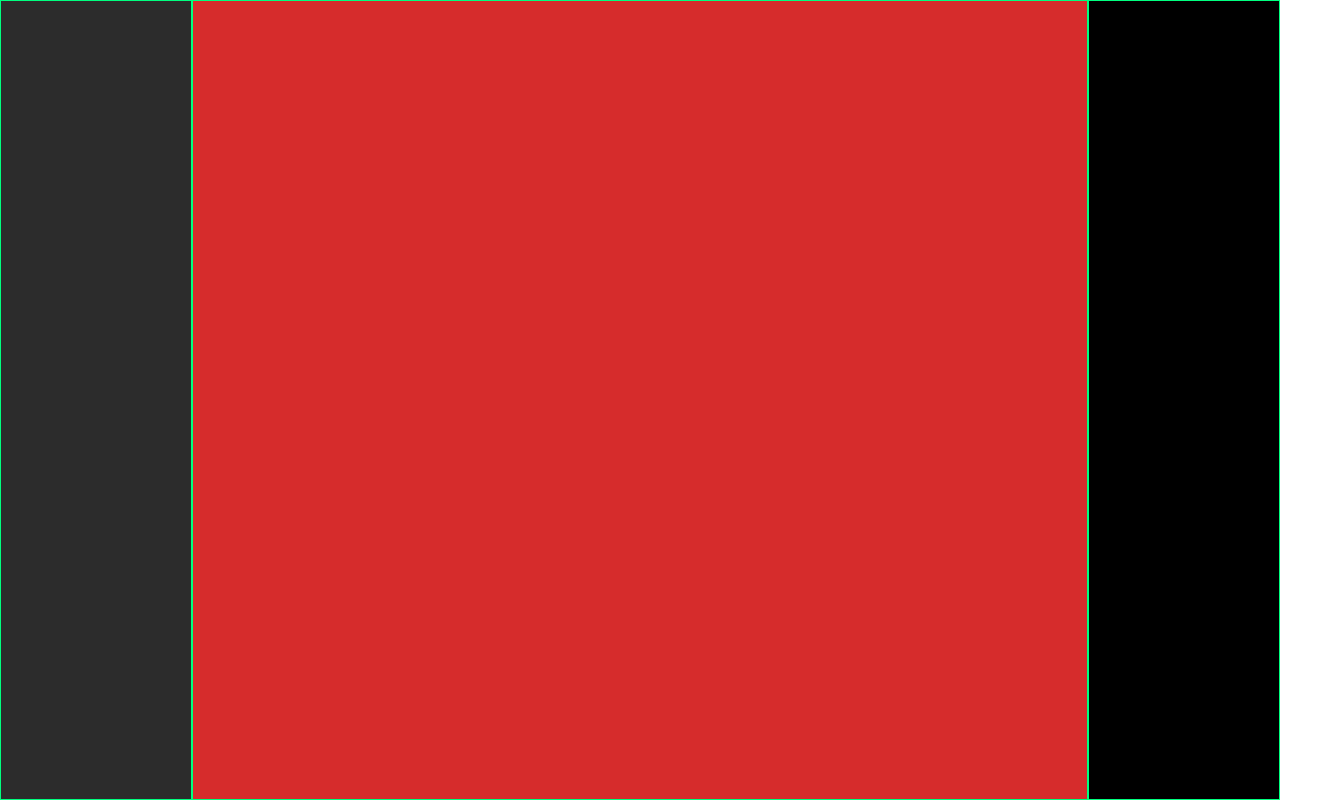
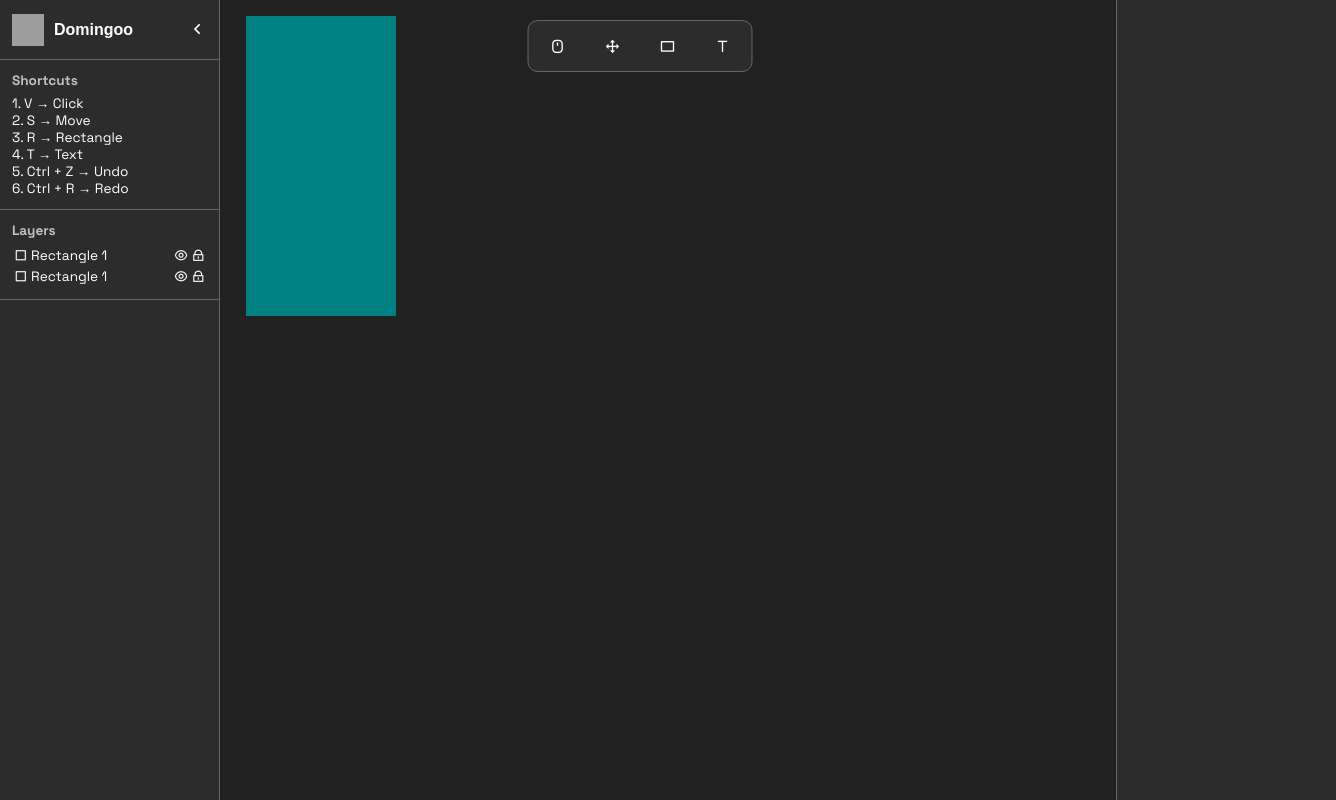
Before and after one commit to ashmitjr/Domingoo, a plain HTML site: page index.html in a window 1280 px wide. Shown: the whole page, 1336 px wide, since content can reach past the window. Drawn offline with nearby package versions, Linux system fonts and the light colour scheme; grey boxes are pictures that could not be loaded; a web font is replaced by a local one.

Commit message:
left panel design done

```diff
--- a/index.html
+++ b/index.html
@@ -1,21 +1,90 @@
 <!DOCTYPE html>
 <html lang="en">
+
 <head>
     <meta charset="UTF-8">
     <meta name="viewport" content="width=device-width, initial-scale=1.0">
-    <title>Figma Inspired</title>
+    <title>Domingoo</title>
+
+    <link rel="shortcut icon" href="https://img.icons8.com/?size=96&id=LkxszGNSIAhN&format=png" type="image/x-icon">
     <link rel="stylesheet" href="style.css">
+    <link href="https://cdn.jsdelivr.net/npm/remixicon@4.8.0/fonts/remixicon.css" rel="stylesheet">
+
+    <link rel="preconnect" href="https://fonts.googleapis.com">
+    <link rel="preconnect" href="https://fonts.gstatic.com" crossorigin>
+    <link
+        href="https://fonts.googleapis.com/css2?family=Arimo:ital@0;1&family=BBH+Hegarty&family=Bitcount+Ink:wght@100..900&family=Chakra+Petch:ital,wght@0,300;0,400;0,500;0,600;0,700;1,300;1,400;1,500;1,600;1,700&family=Delius&family=Indie+Flower&family=Knewave&family=Lato:ital,wght@0,100;0,300;0,400;0,700;0,900;1,100;1,300;1,400;1,700;1,900&family=Limelight&family=Luckiest+Guy&family=Open+Sans:ital,wght@0,300..800;1,300..800&family=Playwrite+DE+Grund:wght@100..400&family=Smythe&family=Space+Grotesk:wght@300..700&family=Stack+Sans+Notch:wght@200..700&family=Zalando+Sans:ital,wght@0,200..900;1,200..900&display=swap"
+        rel="stylesheet">
 </head>
+
 <body>
     <main>
-        <section class="leftpanel panels"></section>
-        <section class="canvas panels">
-            <section class="canvasContainer">
-                <section class="mainCanvas"></section>
-            </section>
-        </section>
-        <section class="rightpanel panels"></section>
+        <div class="leftpanel panels">
+            <div class="domingo">
+                <div class="brand">
+                    <img src="https://img.icons8.com/?size=96&id=LkxszGNSIAhN&format=png" alt="">
+                    <a href="#">Domingoo</a>
+                </div>
+                <div class="hide-btn">
+                    <i class="ri-arrow-left-s-line"></i>
+                </div>
+            </div>
+
+            <div class="shortcuts">
+                <h4>Shortcuts</h4>
+                <p>1. V → Click</p>
+                <p>2. S → Move</p>
+                <p>3. R → Rectangle</p>
+                <p>4. T → Text</p>
+                <p>5. Ctrl + Z → Undo</p>
+                <p>6. Ctrl + R → Redo</p>
+            </div>
+
+            <div class="layers">
+                <h4>Layers</h4>
+                <div class="layer" data-target="element-1">
+                    <section class="layer-left">
+                        <i class="ri-checkbox-blank-line"></i>
+                        <span>Rectangle 1</span>
+                    </section>
+                    <section class="layer-right">
+                        <i class="ri-eye-line"></i>
+                        <i class="ri-lock-line"></i>
+                    </section>
+                </div>
+                <div class="layer" data-target="element-2">
+                    <section class="layer-left">
+                        <i class="ri-checkbox-blank-line"></i>
+                        <span>Rectangle 1</span>
+                    </section>
+                    <section class="layer-right">
+                        <i class="ri-eye-line"></i>
+                        <i class="ri-lock-line"></i>
+                    </section>
+                </div>
+            </div>
+        </div>
+
+        <div class="canvas panels">
+            <div class="canvasContainer">
+                <div class="toolbar">
+                    <div class="buttons click"><i class="ri-mouse-line"></i></div>
+                    <div class="buttons move"><i class="ri-drag-move-2-fill"></i></div>
+                    <div class="buttons rectangle"><i class="ri-rectangle-line"></i></div>
+                    <div class="buttons text"><i class="ri-text"></i></div>
+                </div>
+
+                <div class="mainCanvas">
+                    <div class="rect" id="element-1"></div>
+                    <div class="rect" id="element-2"></div>
+                </div>
+            </div>
+        </div>
+
+        <div class="rightpanel panels"></div>
     </main>
-<script src="script.js"></script>
+
+    <script src="script.js"></script>
 </body>
+
 </html>
--- a/script.js
+++ b/script.js
@@ -0,0 +1,34 @@
+function togglePanel() {
+    const leftPanel = document.querySelector('.leftpanel');
+    const hideBtn = document.querySelector('.hide-btn i');
+    const canvas = document.querySelector('.canvas');
+
+    hideBtn.addEventListener('click', () => {
+        leftPanel.classList.toggle('collapsed');
+
+        if (leftPanel.classList.contains('collapsed')) {
+            hideBtn.classList.replace('ri-arrow-left-s-line', 'ri-arrow-right-s-line');
+            canvas.style.maxWidth = '82%';
+        } else {
+            hideBtn.classList.replace('ri-arrow-right-s-line', 'ri-arrow-left-s-line');
+            canvas.style.maxWidth = '70%';
+        }
+    });
+
+}
+
+togglePanel();
+
+function LayersPanel() {
+    const layerItem = document.querySelector('.layer');
+
+layerItem.addEventListener('click', () => {
+  const targetId = layerItem.dataset.target;
+  const element = document.getElementById(targetId);
+
+
+  element.style.outline = '2px solid #fff';
+});
+
+}
+LayersPanel();
--- a/style.css
+++ b/style.css
@@ -1,48 +1,177 @@
-*{
+* {
     margin: 0;
     padding: 0;
     box-sizing: border-box;
 }
 
-html, body{
+html, body {
     height: 100%;
     width: 100%;
 }
 
-main{
+main {
     height: 100%;
     width: 100%;
+    display: flex;
     background-color: #212121;
-    display: flex;
 }
 
-.panels{
+.panels {
     height: 100%;
-    background-color: black;
-    border: 1px springgreen solid;
 }
 
-.leftpanel{
+.leftpanel {
     width: 15%;
+    min-width: 220px;
     background-color: #2C2C2C;
+    border-right: 1px solid rgb(101, 101, 101);
+    overflow: hidden;
+    transition: width 0.25s ease;
 }
 
-.canvas{
-    width: 70%;
+.domingo {
+    height: 60px;
+    padding: 0 12px;
+    display: flex;
+    align-items: center;
+    justify-content: space-between;
+    color: white;
+    border-bottom: 1px solid rgb(101, 101, 101);
 }
 
-.canvasContainer{
+.domingo .brand {
+    display: flex;
+    align-items: center;
+    gap: 10px;
+}
+
+.domingo img {
+    height: 32px;
+    width: 32px;
+}
+
+.domingo a {
+    color: white;
+    text-decoration: none;
+    font-weight: 600;
+    font-family: "Stack Sans Notch", sans-serif;
+}
+
+.hide-btn {
+    font-size: 20px;
+    cursor: pointer;
+}
+
+.shortcuts,
+.layers {
+    padding: 12px;
+    color: white;
+    font-size: 0.85rem;
+    border-bottom: 1px solid rgb(101, 101, 101);
+    font-family: "Space Grotesk", sans-serif;
+}
+
+.shortcuts h4,
+.layers h4 {
+    margin-bottom: 6px;
+    opacity: 0.7;
+}
+
+.layers .empty {
+    opacity: 0.5;
+}
+
+.layers .layer {
+    display: flex;
+    align-items: center;
+    justify-content: space-between;
+    padding: 6px 0;
+    cursor: pointer;
+    padding: 2px 2px;
+}
+
+.layers .layer:hover {
+    background-color: rgb(60, 60, 60);
+    border-radius: 5px;
+}
+
+
+.leftpanel.collapsed {
+    width: 3%;
+    min-width: 3%;
+}
+
+.leftpanel.collapsed .shortcuts,
+.leftpanel.collapsed .layers,
+.leftpanel.collapsed .brand  {
+    display: none;
+}
+
+.canvas {
+    flex: 1;
+    max-width: 70%;
+}
+
+.canvasContainer {
     height: 100%;
     width: 100%;
     overflow: auto;
+    scrollbar-width: none;
 }
 
-.mainCanvas{
+.rect {
+    height: 150px;
+    width: 150px;
+    background-color: teal;
+}
+
+.mainCanvas {
     height: 2000px;
     width: 2000px;
-    background-color: rgb(214, 44, 44);
+    position: relative;
+    padding: 2vh 2vw;
+    color: white;
 }
 
-.rightpanel{
+.toolbar {
+    position: absolute;
+    top: 20px;
+    left: 50%;
+    transform: translateX(-50%);
+    padding: 10px 14px;
+    background-color: #2C2C2C;
+    border-radius: 10px;
+    border: 0.5px solid rgb(101, 101, 101);
+    z-index: 9999;
+    display: flex;
+    align-items: center;
+    gap: 25px;
+}
+
+.toolbar .buttons {
+    height: 30px;
+    width: 30px;
+    display: flex;
+    align-items: center;
+    justify-content: center;
+    border-radius: 5px;
+    cursor: pointer;
+    color: white;
+}
+
+.buttons:hover {
+    background-color: rgb(60, 60, 60);
+}
+
+.buttons.active {
+    background-color: rgb(80, 80, 80);
+}
+
+
+.rightpanel {
     width: 15%;
+    min-width: 220px;
+    background-color: #2C2C2C;
+    border-left: 1px solid rgb(101, 101, 101);
+    position: relative;
 }
```
